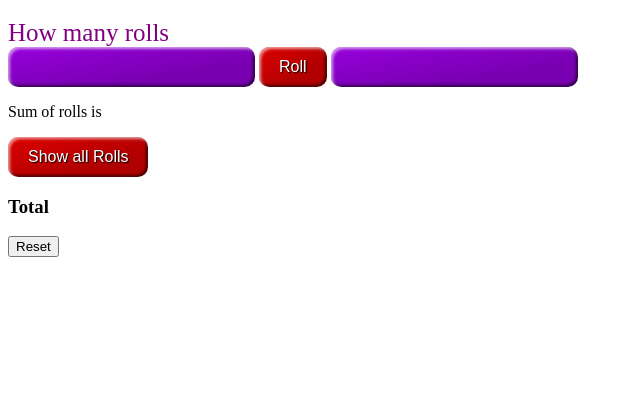
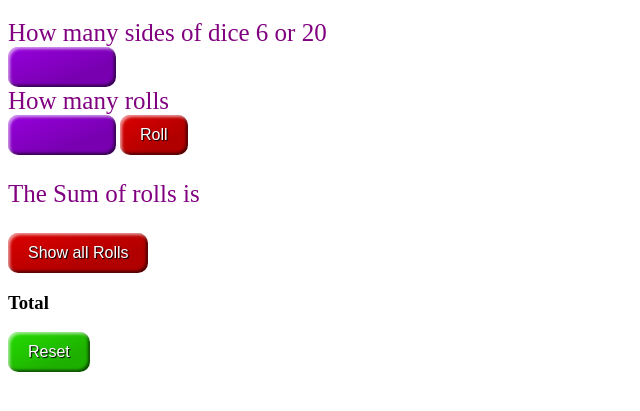
Before and after one commit to Sharidragon/assessment-dice-roller, a plain HTML site: page index.html in a window 1280 px wide. Shown: the part 61-472 px from the top of the page, without its empty margins (0-640 px from the left). Drawn offline with Linux system fonts and the light colour scheme.

Commit message:
finished

```diff
--- a/index.html
+++ b/index.html
@@ -10,19 +10,27 @@
 
 <h1>Roll the Dice Game</h1>
 
+
+
+
+    <label for="side-roll">How many sides of dice 6 or 20</label>
+    <input type="side-roll" id="sideinput" name="side-roll" required
+        minlength="1" maxlength="5" size="5">
+
+
     <label for="dice-roll">How many rolls</label>
     <input type="dice-roll" id="dice-roll" name="dice-roll" required
-           minlength="1" maxlength="6" size="20">
+           minlength="1" maxlength="5" size="5">
+
 
     <button id="roll"
            type="roll-button">Roll
      </button>
 
-    <input type="side-roll" id="sideinput" name="side-roll" required
-         minlength="1" maxlength="6" size="20">
 
 
-     <p id='sum-roll'>Sum of rolls is</p>
+
+     <p id='sum-roll'>The Sum of rolls is</p>
 
     <button class="show"
         type="show-button">Show all Rolls
--- a/style.css
+++ b/style.css
@@ -52,6 +52,13 @@ input{
     box-shadow: inset -2px -2px 3px rgba(255, 255, 255, .6),
                 inset 2px 2px 3px rgba(0, 0, 0, .6);
 }
+
+#sum-roll {
+    font-size: 25px;
+    color: purple;
+}
+
+
 .show {
     border: 0;
     display: column;
@@ -77,3 +84,23 @@ input{
 .show:active {
     box-shadow: inset -2px -2px 3px rgba(255, 255, 255, .6),
                 inset 2px 2px 3px rgba(0, 0, 0, .6);}
+
+
+#reset-button{
+    border: 0;
+    display: column;
+    line-height: 2.5;
+    padding: 0 20px;
+    font-size: 1rem;
+    text-align: center;
+    color: #fff;
+    text-shadow: 1px 1px 1px #000;
+    border-radius: 10px;
+    background-color: rgb(37, 220, 0);
+    background-image: linear-gradient(to top left,
+                                      rgba(0, 0, 0, .2),
+                                      rgba(0, 0, 0, .2) 30%,
+                                      rgba(0, 0, 0, 0));
+    box-shadow: inset 2px 2px 3px rgba(255, 255, 255, .6),
+                inset -2px -2px 3px rgba(0, 0, 0, .6);
+}
```
